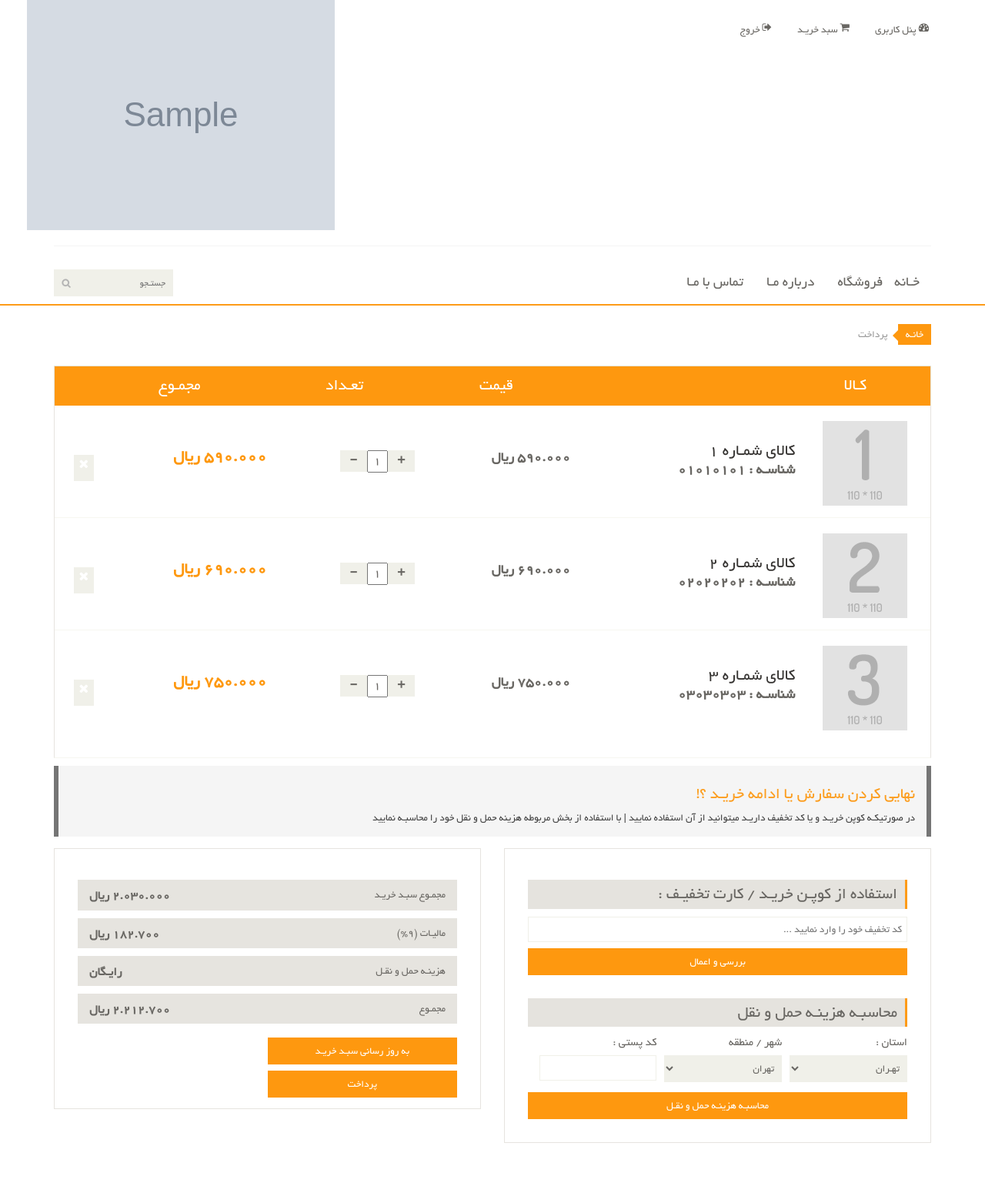
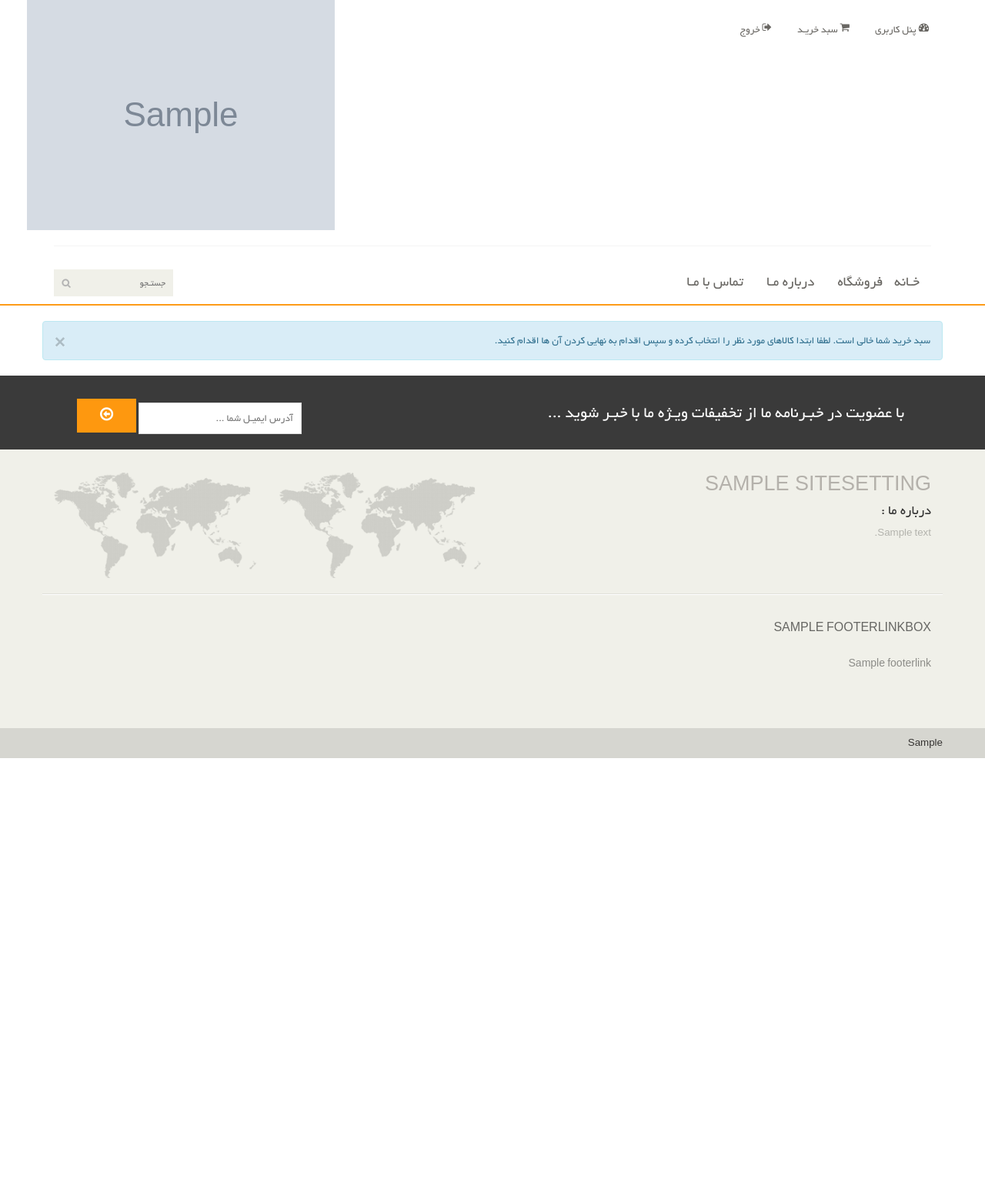
Before and after one commit to haadijafari/Shop_Center_E-Shop, a Django app: page /cart/ in a window 1280 px wide. Shown: the part 21-1584 px from the top of the page at 77% size. After the commit the page ends 1006 px from the top, so only its background shows below. Run offline with Django 4.2, Linux system fonts and the light colour scheme; a user stored in the database is signed in; tables that the repository leaves empty hold one stand-in row (values such as "Sample post"); grey boxes marked "Sample" are stand-in pictures; some libraries are stand-ins or nearby versions.

Commit message:
[ADD] Cart Fetching Data

```diff
--- a/eshop/apps/cart/views.py
+++ b/eshop/apps/cart/views.py
@@ -1,15 +1,20 @@
-from django.contrib import messages
 from django.contrib.auth.mixins import LoginRequiredMixin
 from django.http import JsonResponse
-from django.utils.translation import gettext_lazy as _
-from django.views.generic import TemplateView
+from django.views.generic import ListView
 
 from apps.cart.models import Cart, CartDetail
 from apps.product.models import Product
 
 
-class CartView(LoginRequiredMixin, TemplateView):
+class CartView(LoginRequiredMixin, ListView):
     template_name = 'cart/cart.html'
+    model = CartDetail
+    context_object_name = 'items'
+
+    def get_queryset(self):
+        cart, created = Cart.objects.prefetch_related('cartdetail_set').get_or_create(user=self.request.user,
+                                                                                      is_paid=False)
+        return CartDetail.objects.filter(cart=cart)
 
 
 def add_product(request):
--- a/eshop/templates/cart/cart.html
+++ b/eshop/templates/cart/cart.html
@@ -1,11 +1,12 @@
 {% extends 'shared/_base.html' %}
-{% load static %}
+{% load static thumbnail humanize %}
 
 {% block title %}
     سبد خرید
 {% endblock %}
 
 {% block content %}
+    {% if items %}
         <section id="cart_items">
         <div class="container">
             <div class="breadcrumbs">
@@ -27,85 +28,41 @@
                     </tr>
                     </thead>
                     <tbody>
+                    {% for item in items %}
                         <tr>
                             <td class="cart_product">
+                            {% if item.product.image %}
+                                {% thumbnail item.product.image "110x110" crop="center" as im %}
+                                    <img src="{{ im.url }}" width="{{ im.width }}" height="{{ im.height }}">
+                                {% endthumbnail %}
+                            {% else %}
                                 <a href=""><img src="{% static 'images/cart/one.png' %}" alt=""></a>
+                            {% endif %}
                             </td>
                             <td class="cart_description">
-                        <h4><a href="">کالای شمـاره 1</a></h4>
-                        <p>شناسـه : 01010101</p>
+                                <h4><a href="">{{ item.product.title }}</a></h4>
+                                <p>{{ item.product.id|stringformat:"05d" }}</p>
                             </td>
                             <td class="cart_price">
-                        <p>590.000 ريال</p>
+                                <p>{{ item.product.price|intcomma:False }} تومان</p>
                             </td>
                             <td class="cart_quantity">
                                 <div class="cart_quantity_button">
                                     <a class="cart_quantity_up" href=""> + </a>
-                            <input class="cart_quantity_input" type="text" name="quantity" value="1" autocomplete="off"
+                                    <input class="cart_quantity_input" type="text" name="quantity" value="{{ item.count }}"
+                                           autocomplete="off"
                                            size="2">
                                     <a class="cart_quantity_down" href=""> - </a>
                                 </div>
                             </td>
                             <td class="cart_total">
-                        <p class="cart_total_price">590.000 ريال</p>
+                                <p class="cart_total_price">{{ item.get_total_price|intcomma:False }} تومان</p>
                             </td>
                             <td class="cart_delete">
                                 <a class="cart_quantity_delete" href=""><i class="fa fa-times"></i></a>
                             </td>
                         </tr>
-
-                <tr>
-                    <td class="cart_product">
-                        <a href=""><img src="{% static 'images/cart/two.png' %}" alt=""></a>
-                    </td>
-                    <td class="cart_description">
-                        <h4><a href="">کالای شمـاره 2</a></h4>
-                        <p>شناسـه : 02020202</p>
-                    </td>
-                    <td class="cart_price">
-                        <p>690.000 ريال</p>
-                    </td>
-                    <td class="cart_quantity">
-                        <div class="cart_quantity_button">
-                            <a class="cart_quantity_up" href=""> + </a>
-                            <input class="cart_quantity_input" type="text" name="quantity" value="1" autocomplete="off"
-                                   size="2">
-                            <a class="cart_quantity_down" href=""> - </a>
-                        </div>
-                    </td>
-                    <td class="cart_total">
-                        <p class="cart_total_price">690.000 ريال</p>
-                    </td>
-                    <td class="cart_delete">
-                        <a class="cart_quantity_delete" href=""><i class="fa fa-times"></i></a>
-                    </td>
-                </tr>
-                <tr>
-                    <td class="cart_product">
-                        <a href=""><img src="{% static 'images/cart/three.png' %}" alt=""></a>
-                    </td>
-                    <td class="cart_description">
-                        <h4><a href="">کالای شمـاره 3</a></h4>
-                        <p>شناسـه : 03030303</p>
-                    </td>
-                    <td class="cart_price">
-                        <p>750.000 ريال</p>
-                    </td>
-                    <td class="cart_quantity">
-                        <div class="cart_quantity_button">
-                            <a class="cart_quantity_up" href=""> + </a>
-                            <input class="cart_quantity_input" type="text" name="quantity" value="1" autocomplete="off"
-                                   size="2">
-                            <a class="cart_quantity_down" href=""> - </a>
-                        </div>
-                    </td>
-                    <td class="cart_total">
-                        <p class="cart_total_price">750.000 ريال</p>
-                    </td>
-                    <td class="cart_delete">
-                        <a class="cart_quantity_delete" href=""><i class="fa fa-times"></i></a>
-                    </td>
-                </tr>
+                    {% endfor %}
                     </tbody>
                 </table>
             </div>
@@ -116,7 +73,8 @@
             <div class="container">
                 <div class="heading">
                     <h3>نهایی کردن سفارش یا ادامه خریـد ؟! </h3>
-            <p>در صورتیکـه کوپن خریـد و یا کد تخفیف داریـد میتوانید از آن استفاده نمایید | با استفاده از بخش مربوطه
+                    <p>در صورتیکـه کوپن خریـد و یا کد تخفیف داریـد میتوانید از آن استفاده نمایید | با استفاده از بخش
+                        مربوطه
                         هزینه حمل و نقل خود را محاسبـه نمایید</p>
                 </div>
                 <div class="row">
@@ -178,4 +136,18 @@
                 </div>
             </div>
         </section><!--/#do_action-->
+    {% else %}
+        <div class="container">
+            <div class="row">
+                <div class="col-md12">
+                    <div class="alert alert-info alert-dismissible fade in">
+                <button type="button" class="close pull-left" data-dismiss="alert"
+                        aria-label="Close"><span
+                        aria-hidden="true">×</span></button>
+                سبد خرید شما خالی است. لطفا ابتدا کالاهای مورد نظر را انتخاب کرده و سپس اقدام به نهایی کردن آن ها اقدام کنید.
+        </div>
+                </div>
+            </div>
+        </div>
+    {% endif %}
 {% endblock %}
--- a/eshop/templates/product/product_details.html
+++ b/eshop/templates/product/product_details.html
@@ -59,7 +59,7 @@
                                 </div>
                                 <div>
 									<span>
-										<span>قیمت : {{ product.price|intcomma }} تومان</span>
+										<span>قیمت : {{ product.price|intcomma:False }} تومان</span>
 									</span>
                                     <div>
                                         {% include 'shared/messages.html' %}
--- a/eshop/templates/product/product_list_product.html
+++ b/eshop/templates/product/product_list_product.html
@@ -12,14 +12,14 @@
                     <img src="{% static 'images/shop/product.jpg' %}" alt=""/>
                 {% endif %}
                 <h2>{{ product.title }}</h2>
-                <h4>{{ product.price|intcomma }} تومان</h4>
+                <h4>{{ product.price|intcomma:False }} تومان</h4>
                 <p>{{ product.short_description }}</p>
                 <a onclick="addProductToCart({{ product.id }})" class="btn btn-default add-to-cart"><i
                         class="fa fa-shopping-cart"></i>افزودن به سبـد خریـد</a>
             </div>
             <div class="product-overlay">
                 <div class="overlay-content">
-                    <h2>{{ product.price|intcomma }} تومان</h2>
+                    <h2>{{ product.price|intcomma:False }} تومان</h2>
                     <p>توضیحات کوتـاه محصـول</p>
                     <a onclick="addProductToCart({{ product.id }})" class="btn btn-default add-to-cart"><i
                             class="fa fa-shopping-cart"></i>افزودن به سبـد خریـد</a>
```
Lines whose indentation alone changed are shown as unchanged.
